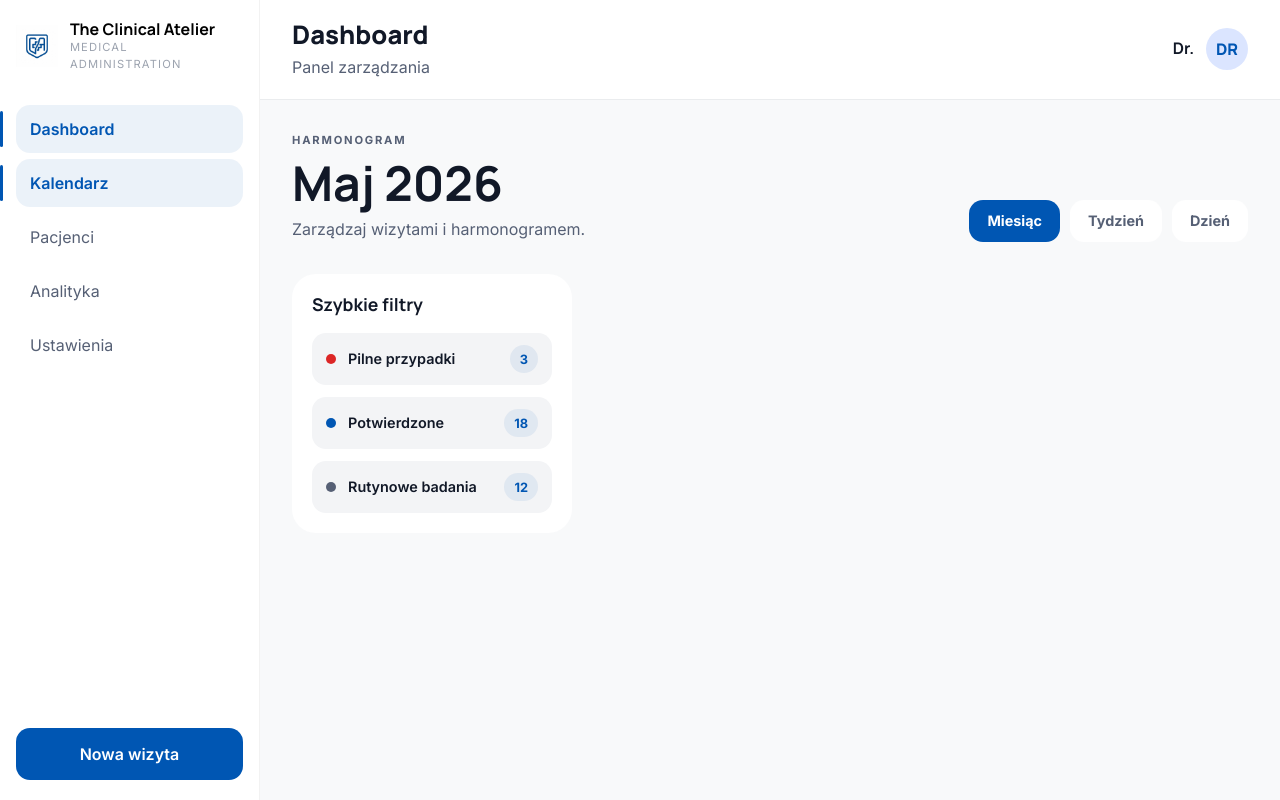
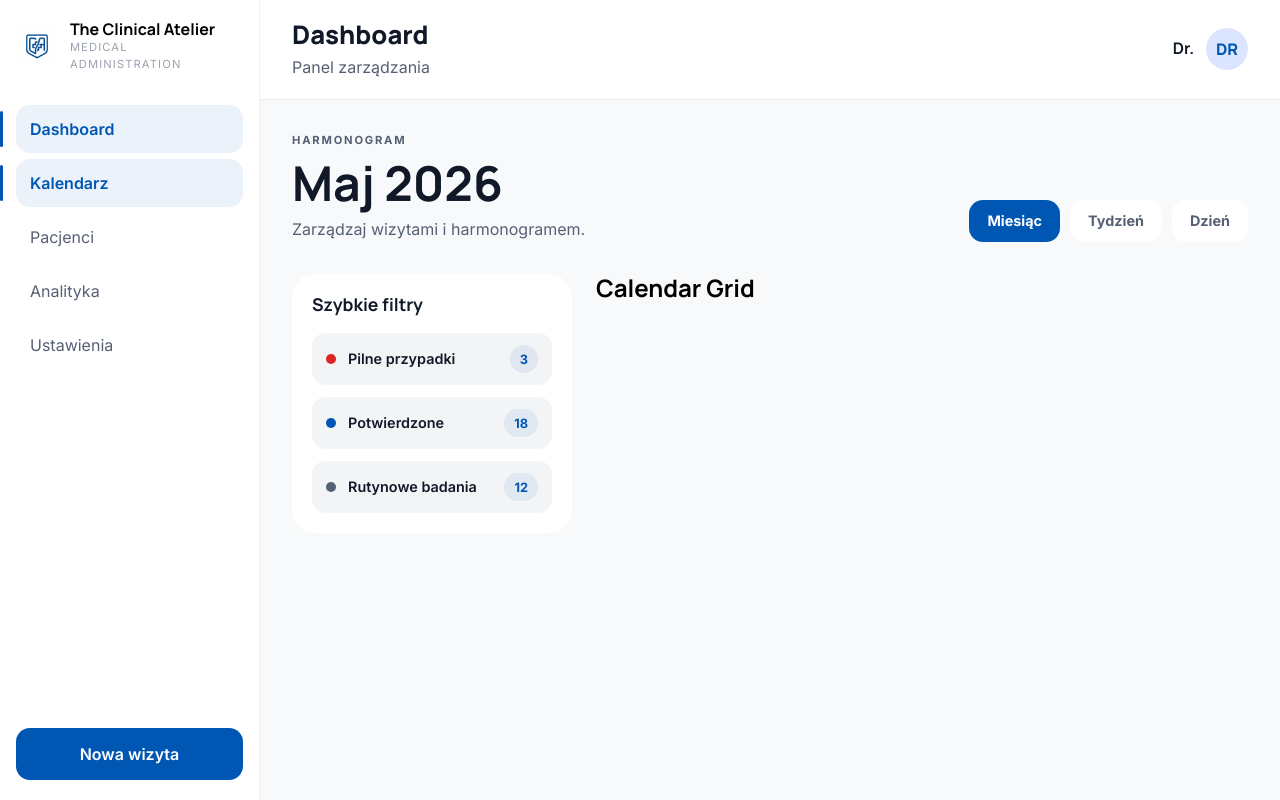
Before and after one commit to kacpi95/clinic-management-system, a React (Vite) app in the folder frontend/: page /dashboard/calendar in a window 1280 px wide. Built offline with nearby package versions, Linux system fonts and the light colour scheme; sample sign-in values are in the browser's storage.

Commit message:
install package FullCalendar

```diff
--- a/frontend/package.json
+++ b/frontend/package.json
@@ -10,6 +10,11 @@
     "preview": "vite preview"
   },
   "dependencies": {
+    "@fullcalendar/core": "^6.1.20",
+    "@fullcalendar/daygrid": "^6.1.20",
+    "@fullcalendar/interaction": "^6.1.20",
+    "@fullcalendar/react": "^6.1.20",
+    "@fullcalendar/timegrid": "^6.1.20",
     "formik": "^2.4.9",
     "react": "^19.2.4",
     "react-dom": "^19.2.4",
--- /dev/null
+++ b/frontend/src/features/calendar/components/CalendarGrid/CalendarGrid.tsx
@@ -0,0 +1,3 @@
+export default function CalendarGrid() {
+  return <h2>Calendar Grid</h2>;
+}
--- a/frontend/src/pages/Calendar/Calendar.tsx
+++ b/frontend/src/pages/Calendar/Calendar.tsx
@@ -1,4 +1,5 @@
 import CalendarFilters from '../../features/calendar/components/CalendarFilters/CalendarFilters';
+import CalendarGrid from '../../features/calendar/components/CalendarGrid/CalendarGrid';
 import CalendarHeader from '../../features/calendar/components/CalendarHeader/CalendarHeader';
 import styles from './Calendar.module.scss';
 
@@ -13,7 +14,9 @@ export default function Calendar() {
           <CalendarFilters />
           {/* OnCallCard */}
         </div>
-        <div className={styles.mainContent}>{/* CalendarGrid */}</div>
+        <div className={styles.mainContent}>
+          <CalendarGrid />
+        </div>
       </div>
     </div>
   );
```
Also changed, not shown: frontend/src/features/calendar/components/CalendarGrid/CalendarGrid.module.scss (added), 1 other file (tests, documents, lock files or other folders).
